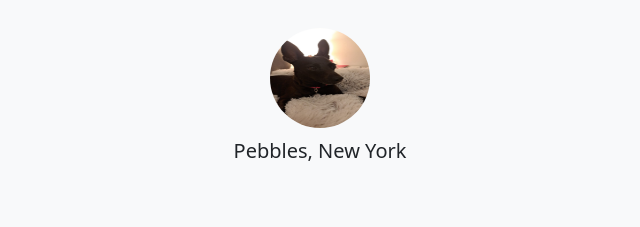
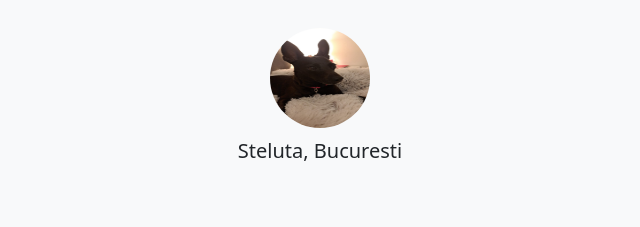
Before and after one commit to Calinvon/TinderDog, a plain HTML site: page index.html in a window 1280 px wide. Shown: the part 1280-1507 px from the top of the page, 320-960 px from the left. Drawn offline with nearby package versions, Linux system fonts and the light colour scheme.

Commit message:
Add files via upload

```diff
--- a/index.html
+++ b/index.html
@@ -95,7 +95,7 @@
             TinDog. Woof."</h2>
           <img class="profile-img mt-5" src="./images/Stella 2.jpg" alt="dog image" width="100" height="150">
           <p class="col-lg-8 mx-auto lead mt-2">
-            Pebbles, New York
+            Steluta, Bucuresti
           </p>
         </div>
 
```
